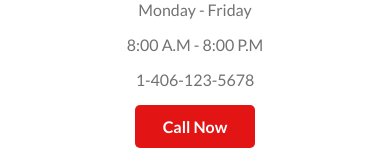
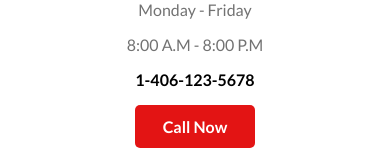
Before and after one commit to PhillipP2/Phillipp2.github.io, a plain HTML site: page maintenance.html in a window 390 px wide. Both pictures are taken after a click on the button "Contact Us". Shown: the part 496-656 px from the top of the page. Drawn offline with Linux system fonts and the light colour scheme.

Commit message:
Update phone color

```diff
--- a/maintenance.html
+++ b/maintenance.html
@@ -74,7 +74,7 @@
       <h3>Contact Us</h3>
       <p>Monday - Friday</p>
       <p>8:00 A.M - 8:00 P.M</p>
-      <p class="phone">1-406-123-5678</p>
+      <p class="phone-number">1-406-123-5678</p>
       <a href="tel:4061235678" class="button call">Call Now</a>
     </div>
   </div>
```
